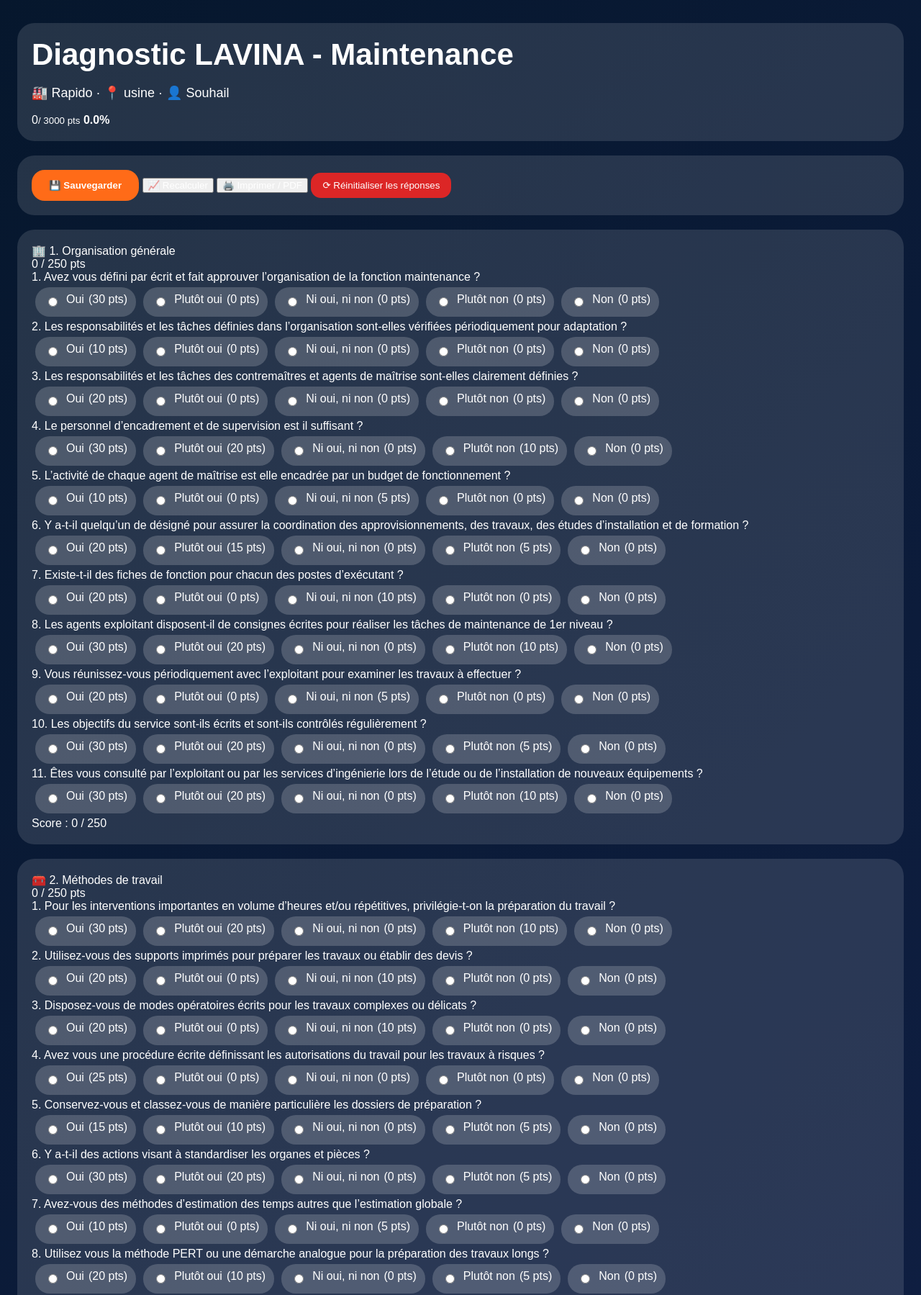
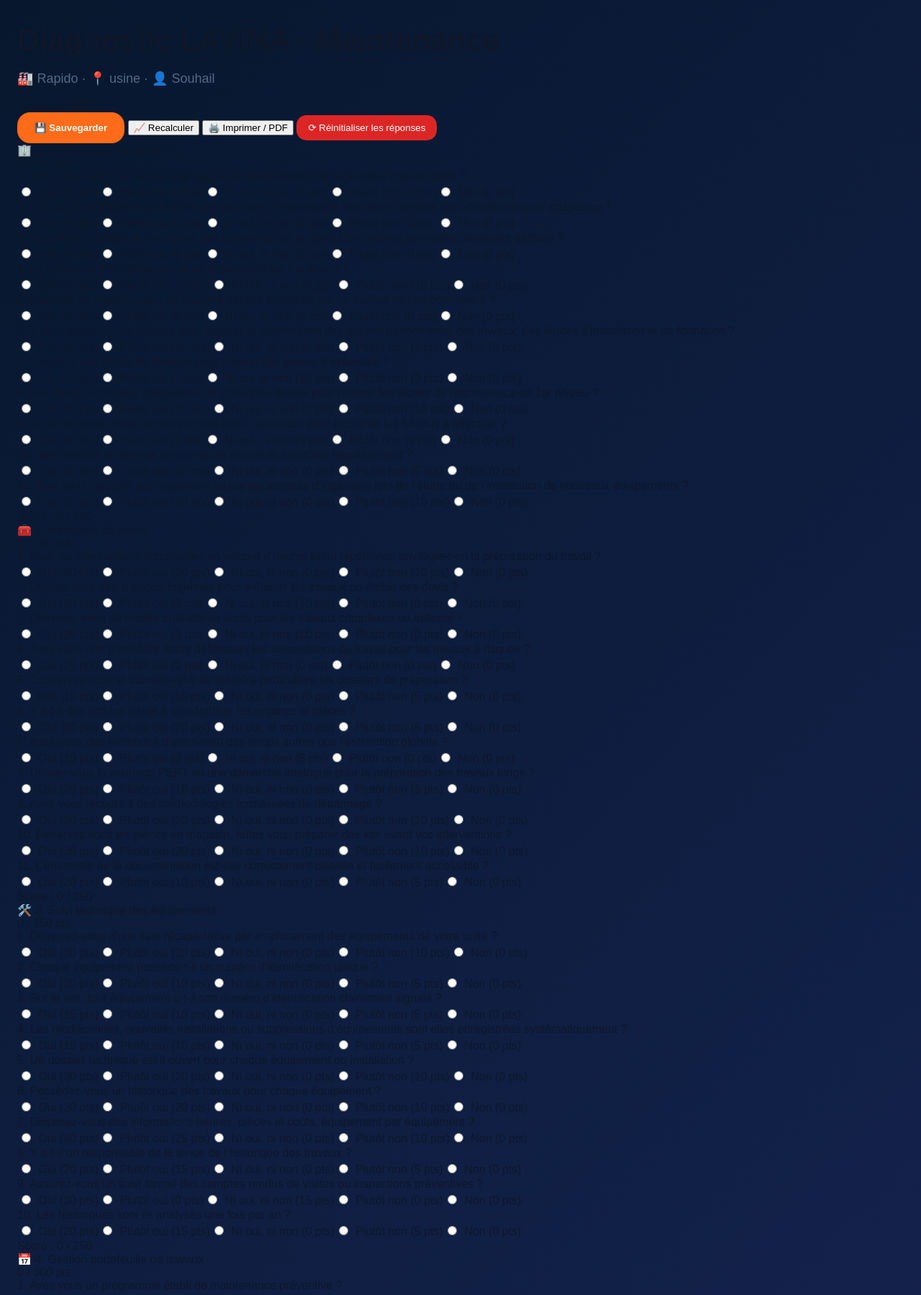
Before and after one commit to elansarisouhail0-star/lavina-app, a Flask app: page /diagnostic/1 in a window 1280 px wide. Shown: the part 62-1861 px from the top of the page at 72% size. Run offline with Flask 3, Linux system fonts and the light colour scheme; a user stored in the database is signed in; data comes from the database, SQL or seed files in the repository.

Commit message:
Update diagnostic.html

```diff
--- a/templates/diagnostic.html
+++ b/templates/diagnostic.html
@@ -1,52 +1,5 @@
 {% extends "layout.html" %}
 {% block content %}
-<style>
-.page, main, body {
-  background: linear-gradient(135deg,#06172d,#172554,#1e293b) !important;
-  color: white !important;
-}
-
-.page * {
-  color: white !important;
-}
-
-input,
-button {
-  color: black !important;
-}
-
-.primary,
-#saveBtn,
-button.primary {
-  background: #ff6b18 !important;
-  color: white !important;
-}
-
-.danger,
-#resetAllBtn {
-  background: #dc2626 !important;
-  color: white !important;
-}
-
-.section-card,
-.card,
-.diagnostic-hero,
-.toolbar {
-  background: rgba(255,255,255,0.12) !important;
-  border-radius: 24px !important;
-  padding: 20px !important;
-  margin-bottom: 20px !important;
-}
-
-.radio-group label {
-  background: rgba(255,255,255,0.18) !important;
-  padding: 8px 12px !important;
-  border-radius: 20px !important;
-  margin: 5px !important;
-  display: inline-flex !important;
-  gap: 6px !important;
-}
-</style>
 <section class="diagnostic-hero">
   <div>
     <h1>{{ diagnostic.title }}</h1>
```
